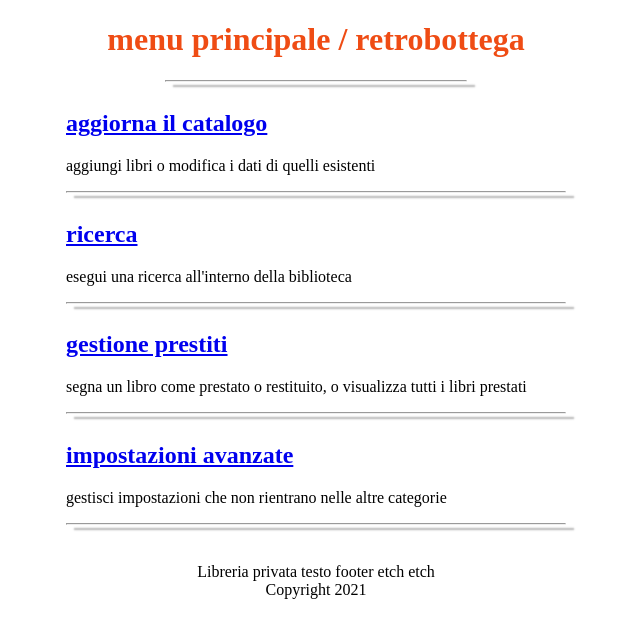
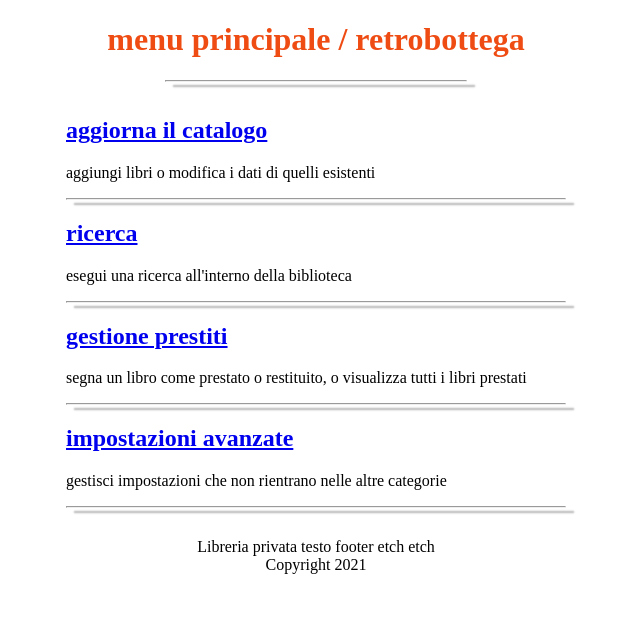
Before and after one commit to robalb/plf, a PHP site: page /menu.php in a window 1280 px wide. Shown: the top 638 px of the page, without its empty margins (324-964 px from the left). Run offline with PHP 8.4, Linux system fonts and the light colour scheme.

Commit message:
simplified design structure

```diff
--- a/css/common.css
+++ b/css/common.css
@@ -6,26 +6,36 @@ h1{
   color: var(--main-red);
 }
 
+
 hr{
   color: var(--main-red);
   text-align:center;
   max-width: 100%;
   box-shadow: 8px 5px 2px rgba(0,0,0,0.3);
 }
-
 hr.short{
   max-width: 300px;
+  margin-bottom: 35px;
 }
+
 
 .content-container{
   margin: 0 auto;
   max-width: 800px;
 }
 
-.navigation-container{
+
+.nav-container{
   margin: 0 auto;
-  max-width: 400px;
+  max-width: 500px;
 }
+header .nav-container div{
+  display: flex;
+  flex-direction: row-reverse;
+  align-items: center;
+  justify-content: space-between;
+}
+
 
 footer p{
   margin-top: 30px;
--- a/css/menu.css
+++ /dev/null
@@ -1,22 +0,0 @@
-.menu-layout{
-  display: flex;
-  align-items: center;
-  flex-direction: column;
-}
-.menu-layout div{
-  width: 500px;
-  margin-left: 10px;
-  margin-right: 10px;
-}
-
-@media screen and (max-width: 580px){
-  .menu-layout div{
-    width: 100%;
-    box-sizing: border-box;
-    border: 20px solid white;
-    border-top: 0px;
-    border-bottom: 0px;
-    /* margin-left: 40px; */
-    /* margin-right: 10px; */
-  }
-}
--- a/menu.php
+++ b/menu.php
@@ -28,33 +28,31 @@
   <body>
     <h1>menu principale / retrobottega</h1>
     <hr class="short" />
-    <div class="menu-layout">
 
-      <div>
+      <div class="nav-container">
         <h2><a href="catalogo.php">aggiorna il catalogo</a></h2>
         <p>aggiungi libri o modifica i dati di quelli esistenti</p>
         <hr/>
       </div>
 
-      <div>
+      <div class="nav-container">
         <h2><a href="ricerca.php">ricerca</a></h2>
         <p>esegui una ricerca all'interno della biblioteca</p>
         <hr/>
       </div>
 
-      <div>
+      <div class="nav-container">
         <h2><a href="prestiti.php">gestione prestiti</a></h2>
         <p>segna un libro come prestato o restituito, o visualizza tutti i libri prestati</p>
         <hr/>
       </div>
 
-      <div>
+      <div class="nav-container">
         <h2><a href="impostazioni.php">impostazioni avanzate</a></h2>
         <p>gestisci impostazioni che non rientrano nelle altre categorie</p>
         <hr/>
       </div>
 
-    </div>
 
     <footer>
       <p>Libreria privata testo footer etch etch<br> Copyright 2021 </p>
```
Also changed, not shown: ricerca.php (+9 -5 lines).
